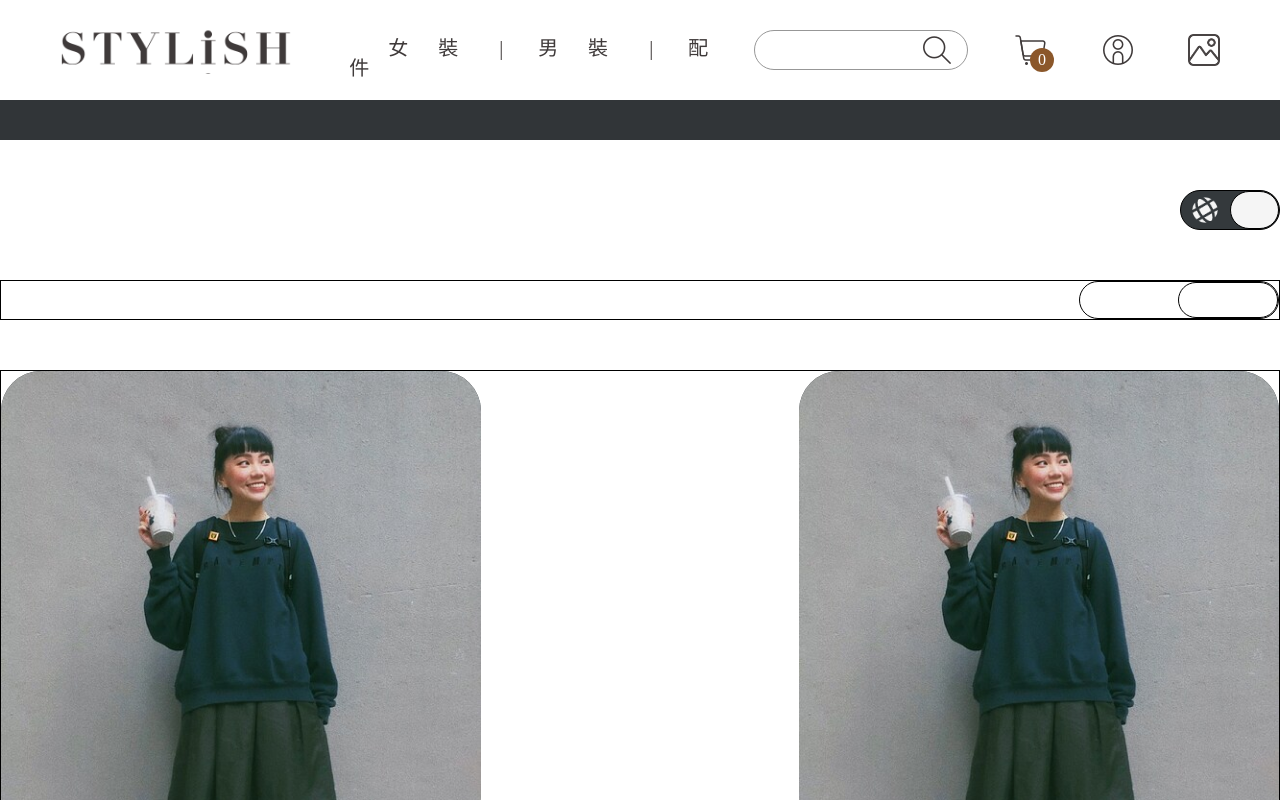
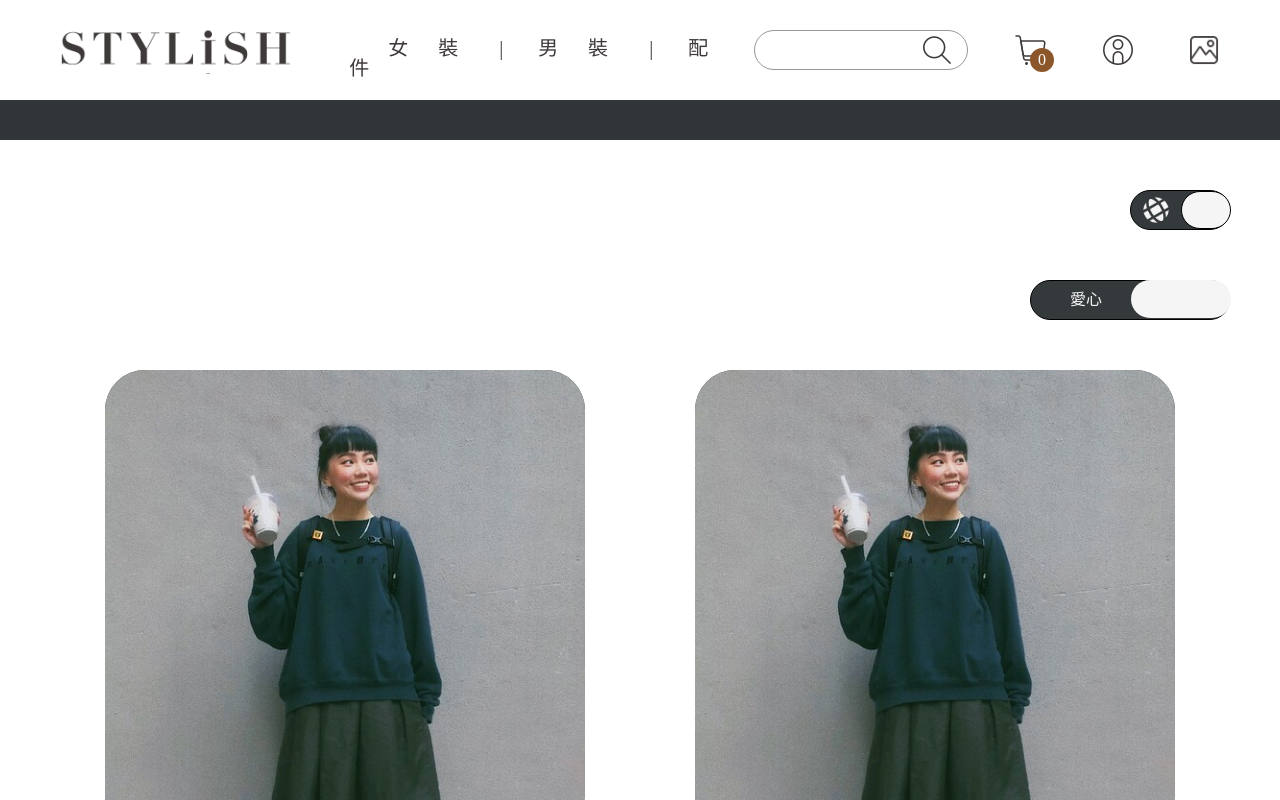
Before and after one commit to Jefflinxx/co-work-group6, a React (Create React App) app: page /social in a window 1280 px wide. Shown: the top 800 px of the page. Built offline with nearby package versions, Linux system fonts and the light colour scheme; a web font is replaced by a local one.

Commit message:
add button effect on desktop

```diff
--- a/src/components/Header/Header.js
+++ b/src/components/Header/Header.js
@@ -207,13 +207,16 @@ const PageLinkProfileIcon = styled(PageLinkIcon)`
 const PageLinkSocialIcon = styled(PageLinkIcon)`
   background-position: center;
   background-repeat: no-repeat;
-  background-size: 34px 34px;
+
+  background-size: 30px 30px;
   background-image: url(${social});
 
   @media screen and (max-width: 1279px) {
     background-position: center;
     background-repeat: no-repeat;
-    background-size: 34px 34px;
+    width: 34px;
+    height: 34px;
+    background-size: 25px 25px;
     background-image: url(${socialMobile});
   }
 `;
--- a/src/pages/Social/Social.js
+++ b/src/pages/Social/Social.js
@@ -1,3 +1,4 @@
+import { useState } from "react";
 import styled from "styled-components";
 
 import imagetest from "./imagetest.png";
@@ -7,14 +8,24 @@ import save from "./save.png";
 import ball from "./ball.png";
 import rectangle from "./rectangle.png";
 
-function Social() {
 const Wrapper = styled.div`
   display: flex;
   justify-content: center;
+  @media screen and (max-width: 412px) {
+    background: #34393c;
+  }
 `;
 
 const CenterWrapper = styled.div`
   width: 1486px;
+  @media screen and (max-width: 1549px) {
+    margin-bottom: 0px;
+    width: calc(100% - 100px);
+    height: auto;
+  }
+  @media screen and (max-width: 412px) {
+    width: 100%;
+  }
 `;
 
 const ChangeModeWrapper = styled.div`
@@ -23,14 +34,16 @@ function Social() {
   display: flex;
   justify-content: flex-end;
   margin: 50px 0px;
+  @media screen and (max-width: 412px) {
+    display: none;
+  }
 `;
 
 const ChangeModeDiv = styled.div`
   width: 100px;
   border: 1px solid black;
   border-radius: 40px;
-    display: flex;
-    justify-content: flex-end;
+  cursor: pointer;
   background: #34393c;
   position: relative;
 `;
@@ -38,8 +51,10 @@ function Social() {
 const BallIcon = styled.div`
   width: 50px;
   height: 40px;
-    position: relative;
-    bottom: 1px;
+  position: absolute;
+  top: -1px;
+  left: 0px;
+
   background-position: center;
   background-repeat: no-repeat;
   background-image: url(${ball});
@@ -51,6 +66,7 @@ function Social() {
   top: -1px;
   width: 50px;
   height: 40px;
+  right: 0px;
 
   background-position: center;
   background-repeat: no-repeat;
@@ -59,42 +75,74 @@ function Social() {
 `;
 
 const ChangeModeButton = styled.div`
+  position: absolute;
   width: 50px;
-    cursor: pointer;
+  height: 38px;
+  top: 0px;
   border-radius: 40px;
   z-index: 1;
   background: #f5f5f5;
   border: 1px solid black;
+  transform: ${(props) => {
+    return props.toggle ? "translateX(50px)" : "translateX(0px)";
+  }};
+  transition: 0.4s;
 `;
 
 const SortWrapper = styled.div`
   height: 40px;
-    border: 1px solid black;
+
   display: flex;
   justify-content: flex-end;
   margin-bottom: 50px;
+  @media screen and (max-width: 412px) {
+    margin-top: 20px;
+    margin-bottom: 20px;
+  }
 `;
 
 const SortDiv = styled.div`
   width: 200px;
   border: 1px solid black;
   border-radius: 40px;
+  cursor: pointer;
+  background: #34393c;
+  position: relative;
   display: flex;
-    justify-content: flex-end;
+  align-items: center;
+  justify-content: center;
+  color: #f5f5f5;
+  @media screen and (max-width: 412px) {
+    border: 1px solid #34393c;
+  }
 `;
 
+const SortText = styled.p``;
+
 const SortButton = styled.div`
+  position: absolute;
   width: 100px;
-    border: 1px solid black;
+  height: 38px;
+  top: -1px;
+  left: 0px;
   border-radius: 40px;
   z-index: 1;
+  background: #f5f5f5;
+  transform: ${(props) => {
+    return props.toggle ? "translateX(100px)" : "translateX(0px)";
+  }};
+  transition: 0.4s;
+  @media screen and (max-width: 412px) {
+  }
 `;
 
 const PostWrapper = styled.div`
-    border: 1px solid black;
   display: flex;
   flex-wrap: wrap;
   justify-content: space-between;
+  @media screen and (max-width: 1549px) {
+    justify-content: space-around;
+  }
 `;
 
 const Post = styled.div`
@@ -105,11 +153,25 @@ function Social() {
 
   background: #34393c;
   margin-bottom: 80px;
+
+  @media screen and (max-width: 1279px) {
+    height: auto;
+  }
+  @media screen and (max-width: 412px) {
+    width: 100%;
+    height: auto;
+    border-radius: 0px;
+    margin-bottom: 0px;
+  }
 `;
 
 const PostImage = styled.img`
   width: 480px;
   height: 600px;
+  @media screen and (max-width: 1279px) {
+    width: 100%;
+    height: auto;
+  }
 `;
 
 const PostIconWrapper = styled.div`
@@ -156,19 +218,34 @@ function Social() {
   background-image: url(${save});
 `;
 
+function Social() {
+  const [mode, setMode] = useState(true);
+  const [sort, setSort] = useState(true);
+  console.log(mode);
+
   return (
     <Wrapper>
       <CenterWrapper>
         <ChangeModeWrapper>
-          <ChangeModeDiv>
+          <ChangeModeDiv
+            onClick={() => {
+              console.log("click");
+              setMode(!mode);
+            }}
+          >
             <BallIcon></BallIcon>
             <RectangleIcon></RectangleIcon>
-            <ChangeModeButton></ChangeModeButton>
+            <ChangeModeButton toggle={mode}></ChangeModeButton>
           </ChangeModeDiv>
         </ChangeModeWrapper>
         <SortWrapper>
-          <SortDiv>
-            <SortButton></SortButton>
+          <SortDiv
+            onClick={() => {
+              setSort(!sort);
+            }}
+          >
+            <SortText>愛心&emsp; &emsp;&emsp; 時間</SortText>
+            <SortButton toggle={sort}></SortButton>
           </SortDiv>
         </SortWrapper>
         <PostWrapper>
```
Lines whose indentation alone changed are shown as unchanged.
